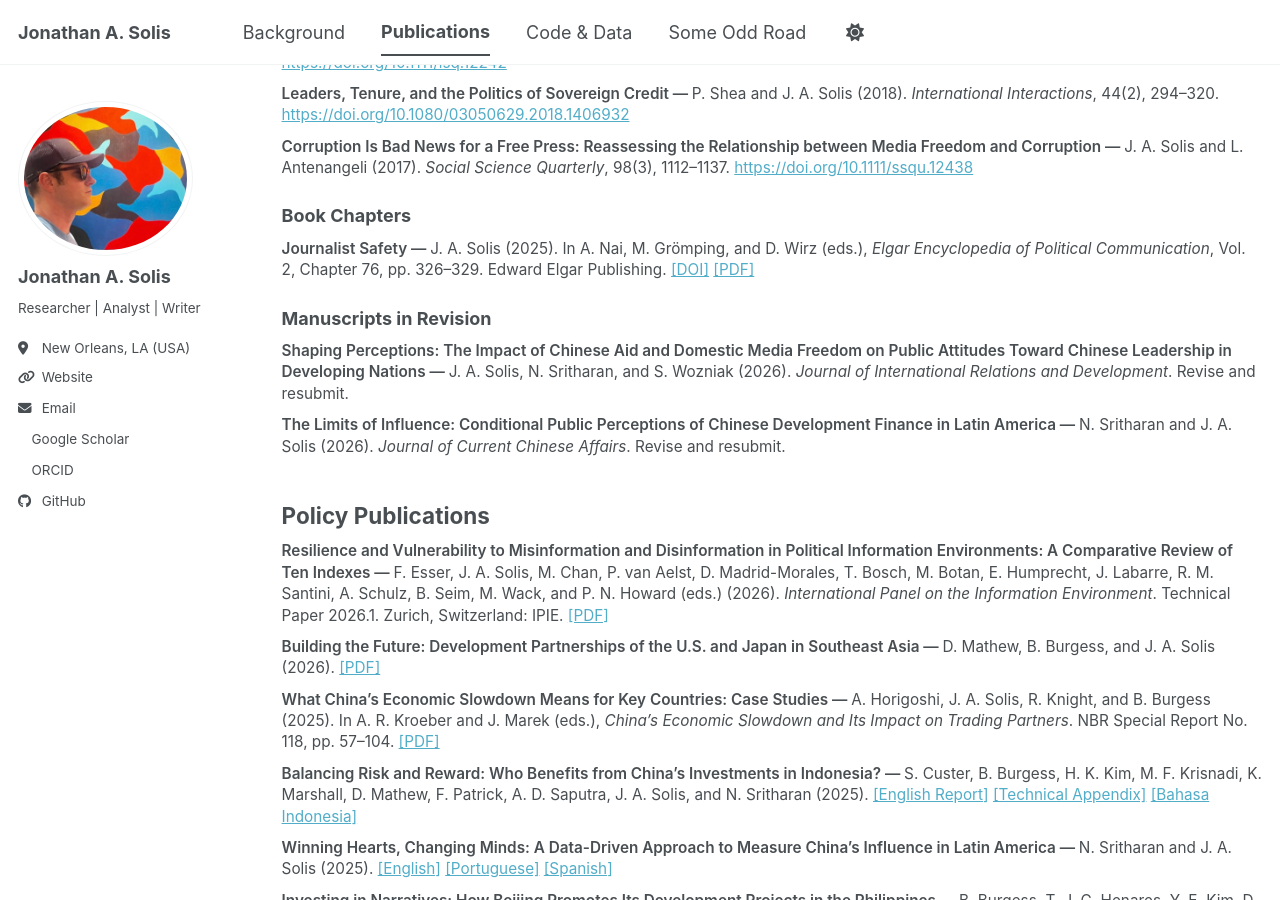
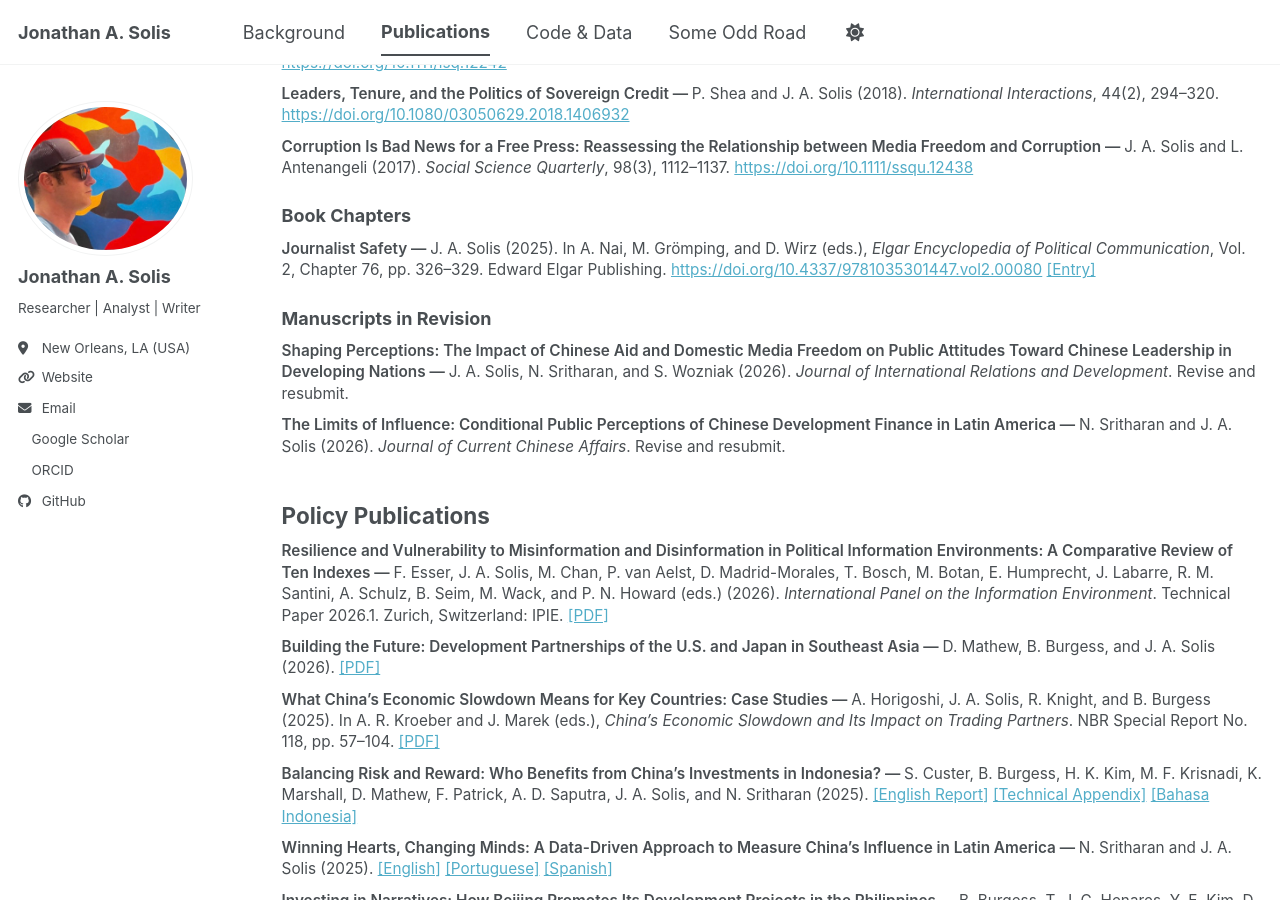
Before and after one commit to westbank-alchemy/westbank-alchemy.github.io, a Jekyll site: the page built from _pages/publications.html, in a window 1280 px wide and 900 px high, scrolled down 492 px. Built offline with Jekyll 4.4.1, drawn with Linux system fonts in a browser that asks for light colours; a style sheet for code colours, icons or effects is not loaded.

Commit message:
Update publications.html

```diff
--- a/_pages/publications.html
+++ b/_pages/publications.html
@@ -174,8 +174,8 @@ author_profile: true
   </p>
   <p class="publication-source">
     In A. Nai, M. Grömping, and D. Wirz (eds.), <em>Elgar Encyclopedia of Political Communication</em>, Vol. 2, Chapter 76, pp. 326–329. Edward Elgar Publishing.
-    <a href="https://doi.org/10.4337/9781035301447.vol2.00080" target="_blank" rel="noopener noreferrer">[DOI]</a>
-    <a href="/files/journalist_safety.pdf" target="_blank" rel="noopener noreferrer">[PDF]</a>
+    <a href="https://doi.org/10.4337/9781035301447.vol2.00080">https://doi.org/10.4337/9781035301447.vol2.00080</a>
+    <a href="/files/journalist_safety.pdf" target="_blank" rel="noopener noreferrer">[Entry]</a>
   </p>
 </div>
 
```
